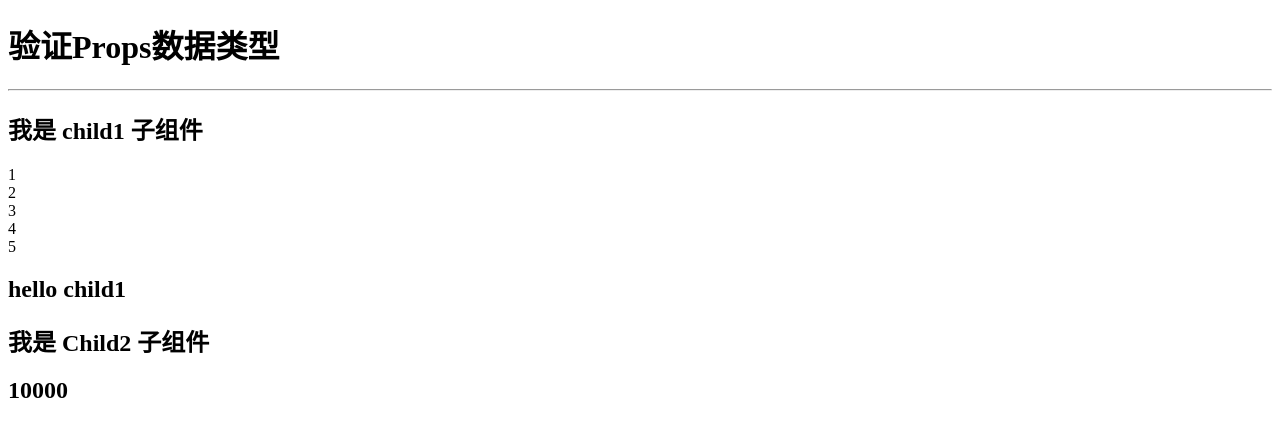
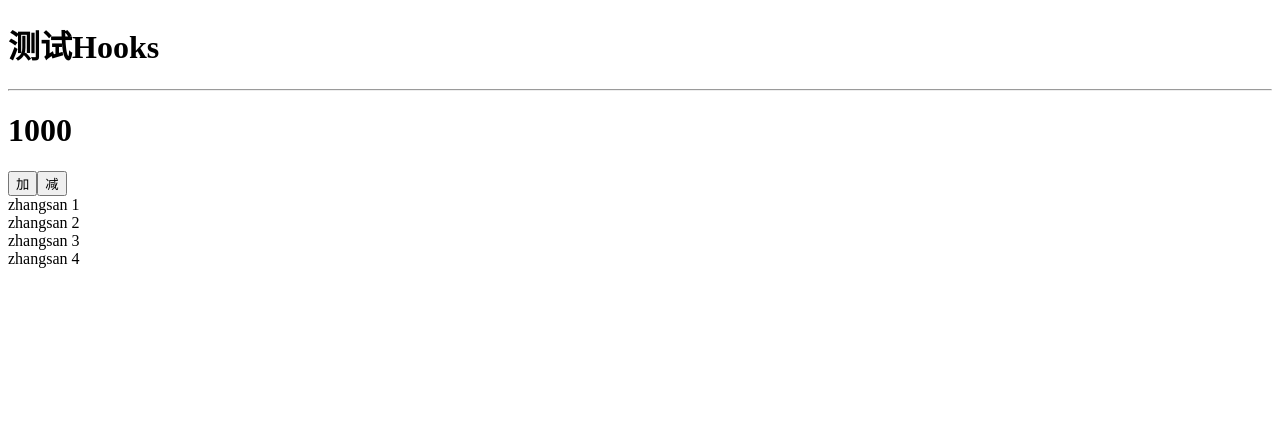
Before and after one commit to eric-t-mac/KZK, a React app: page / in a window 1280 px wide. Shown: the top 436 px of the page. Built offline with nearby package versions, Linux system fonts and the light colour scheme.

Commit message:
refresh: hook

```diff
--- a/src/App.js
+++ b/src/App.js
@@ -13,7 +13,8 @@ import React from 'react'
 // import TestCombine from './views/study/TestCombine'
 // import TestContext from './views/study/TestContext'
 // import TestHoc from './views/study/TestHoc'
-import TestTypes from './views/study/TestTypes'
+// import TestTypes from './views/study/TestTypes'
+import TestHooks from './views/study/TestHook'
 
 import { ThemeCtx, themes } from './utils/theme'
 
@@ -35,7 +36,7 @@ class App extends React.Component {
   render() {
     let { theme } = this.state
     return (
-      <TestTypes/>
+      <TestHooks/>
       // <ThemeCtx.Provider value={theme}>
       //   <TestContext />
       //   <button onClick={() => this.toggleTheme()}>切换主题色</button>
--- /dev/null
+++ b/src/views/study/TestHook.js
@@ -0,0 +1,62 @@
+import React, { useState, useEffect } from "react";
+
+// Hooks 一套API， 用于解决函数式组建中缺少类组件相关特性的问题
+
+// 无状态组件，它只有一个好处——性能高
+// 天然缺陷：没有this，没有state状态，没有生命周期，没有上下文、没有ref
+
+const TestHooks = (props) => {
+  // 使用useState定义一个声明式变量count，当count变化时视图自动更新
+  // setCount() 是一个方法，它专门用于改变 count 的
+  let [count, setCount] = useState(1000);
+
+  let [list, setList] = useState([]);
+  let timer = null;
+  // 使用React的生命周期特性
+  // 语法：uesEffect(fn, [])
+//   在同一个函数式组件中，可以多次使用useEffect
+
+  useEffect(() => {
+    // 相当于是 componentDidMount()
+    timer = setTimeout(() => {
+      let res = [
+        { id: 1, name: "zhangsan 1" },
+        { id: 2, name: "zhangsan 2" },
+        { id: 3, name: "zhangsan 3" },
+        { id: 4, name: "zhangsan 4" },
+      ];
+      setList(res);
+    }, 2000);
+    // 第一个参数是函数，它必须给一个return
+    // 相当于是 componentWillUnmount()
+    return () => {
+      clearTimeout(timer);
+    };
+  }, []);
+
+  useEffect(() => {
+    // 相当于是 componentDidMount()
+    // 可开启占内存的长连接
+    return () => {
+      // 相当于是 componentWillUnmount()
+      // 当组件销毁时，会被调用
+      // 为了应用程序的性能优化，要关闭这个长连接
+    };
+  }, []);
+  // 第二个参数是数组
+  // 相当于是 componentDidUpdate()
+  return (
+    <div>
+      <h1>测试Hooks</h1>
+      <hr />
+      <h1>{count}</h1>
+      <button onClick={() => setCount(++count)}>加</button>
+      <button onClick={() => setCount(--count)}>减</button>
+      {list.map((ele) => (
+        <div key={ele.id}>{ele.name}</div>
+      ))}
+    </div>
+  );
+};
+
+export default TestHooks;
```
